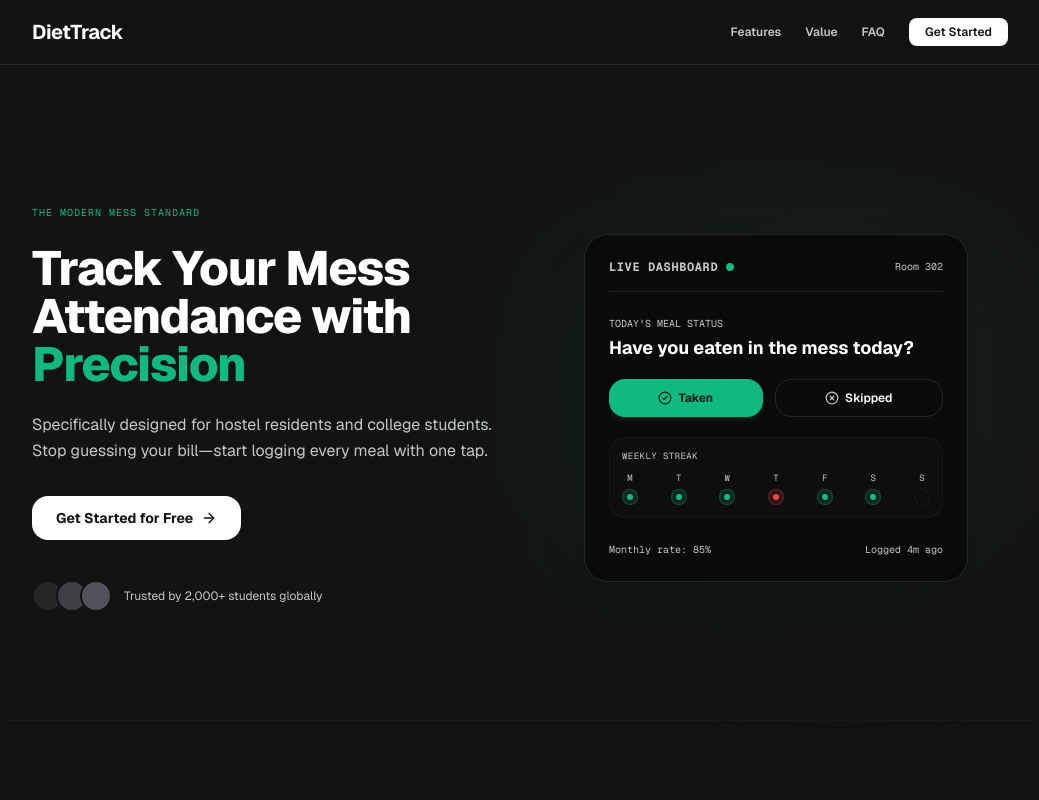
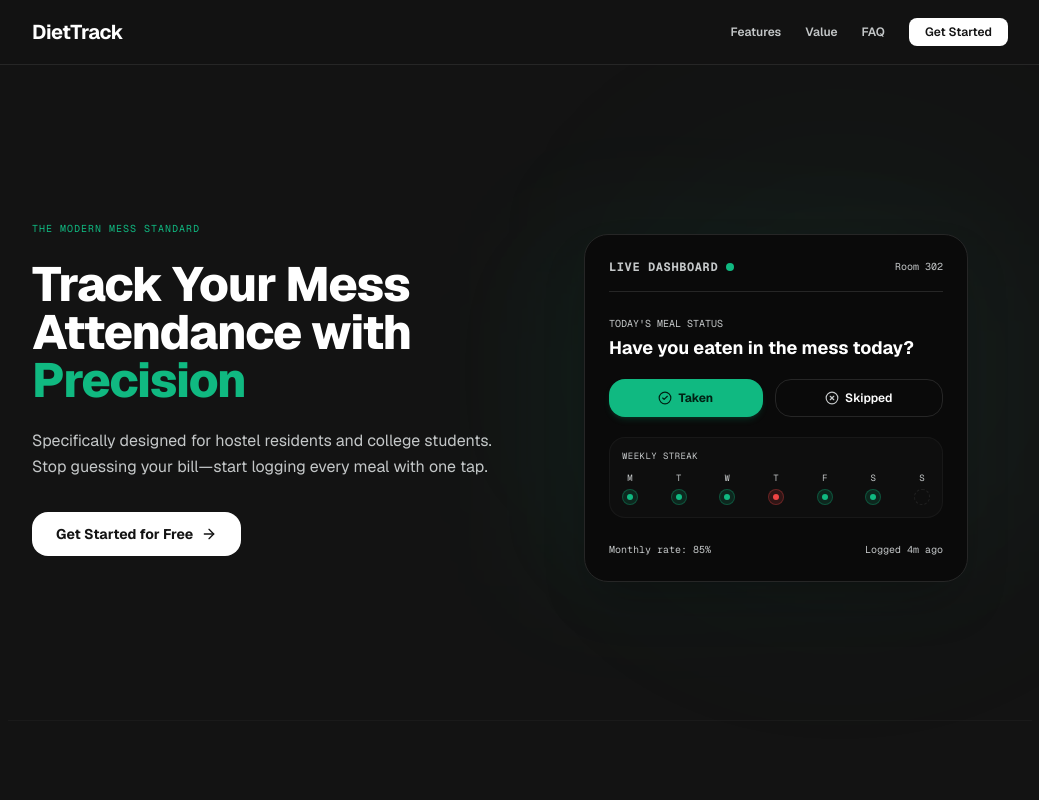
Before and after one commit to Gagan-jain-004/Messbook, a Next.js app: page / in a window 1280 px wide. Shown: the top 800 px of the page, without its empty margins (120-1159 px from the left). Built offline with nearby package versions, Linux system fonts and the light colour scheme.

Commit message:
#remv:trusted count part

```diff
--- a/app/page.tsx
+++ b/app/page.tsx
@@ -75,12 +75,12 @@ export default function LandingPage() {
               </Link> */}
             </div>
             <div className="flex items-center gap-3 mt-4">
-              <div className="flex -space-x-2">
+              {/* <div className="flex -space-x-2">
                 <div className="w-8 h-8 rounded-full border-2 border-background bg-zinc-800" />
                 <div className="w-8 h-8 rounded-full border-2 border-background bg-zinc-700" />
                 <div className="w-8 h-8 rounded-full border-2 border-background bg-zinc-600" />
-              </div>
-              <span className="text-xs text-muted-foreground">Trusted by 2,000+ students globally</span>
+              </div> */}
+              {/* <span className="text-xs text-muted-foreground">Trusted by 2,000+ students globally</span> */}
             </div>
           </div>
           <div className="relative group w-full flex justify-center">
```
